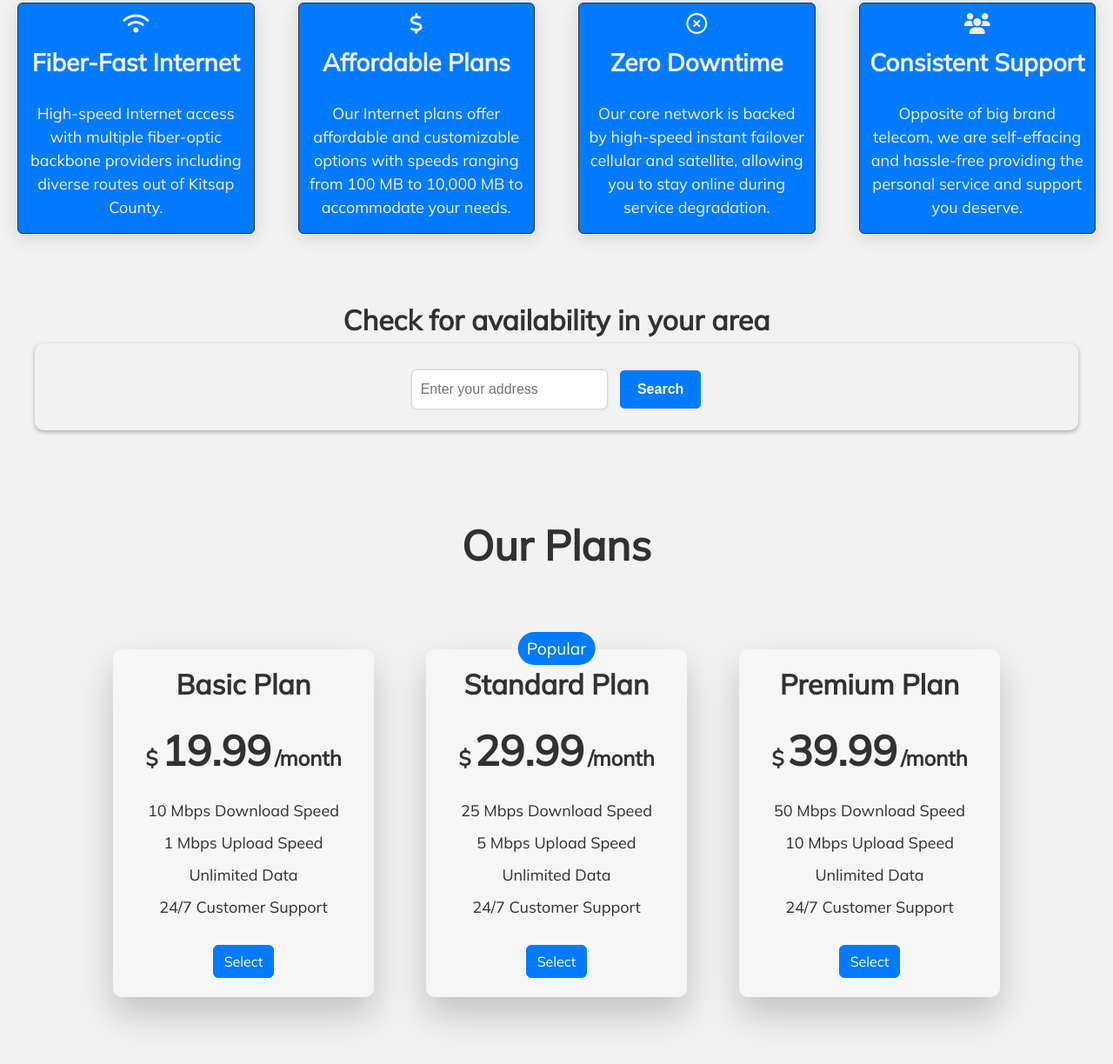
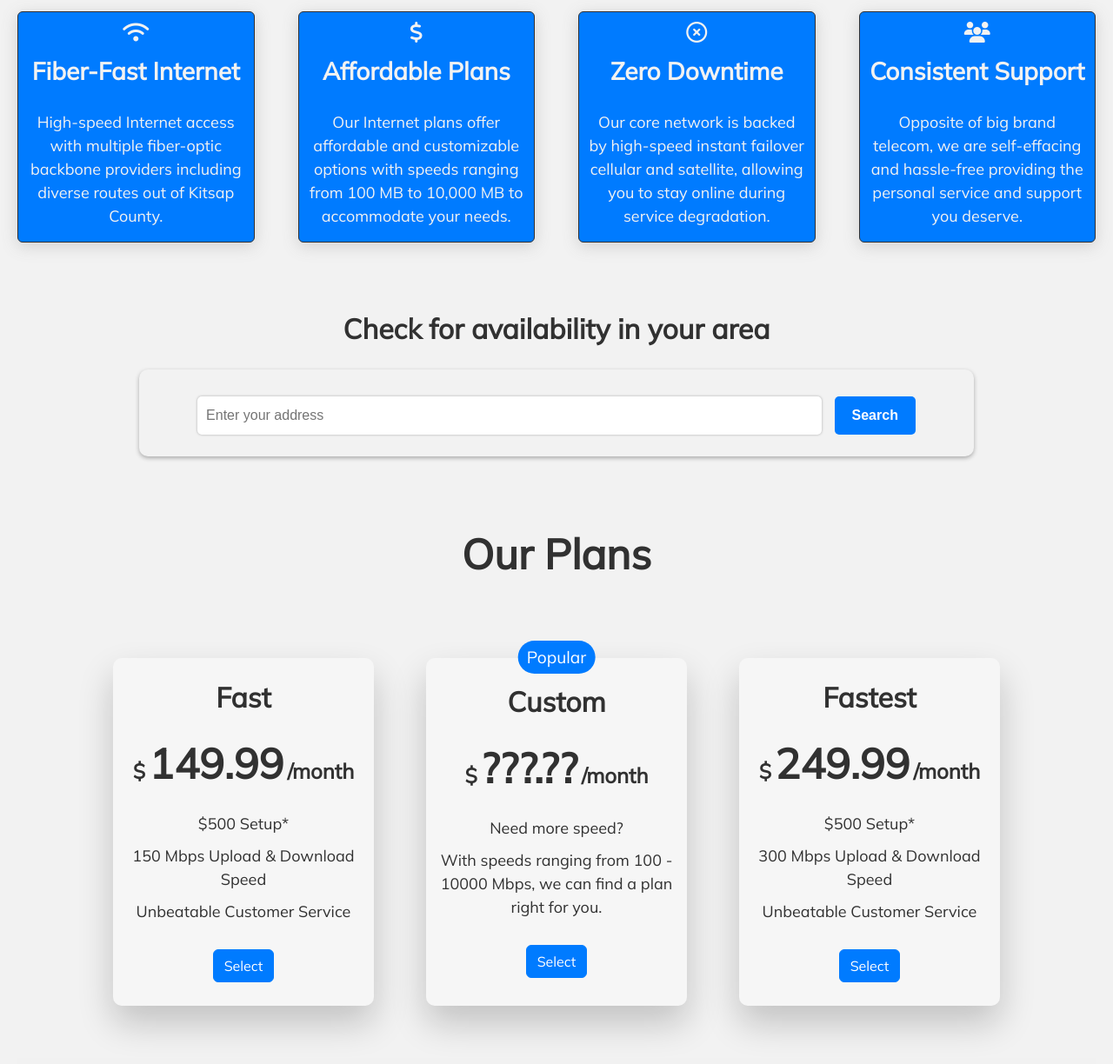
Before and after one commit to zdhenard42/kitsapStatic, a plain HTML site: page index.html in a window 1280 px wide. Shown: the part 759-1983 px from the top of the page at 87% size. Drawn offline with nearby package versions, Linux system fonts and the light colour scheme; some packages are replaced by stand-ins of ours.

Commit message:
plans section changes

```diff
--- a/css/address.css
+++ b/css/address.css
@@ -3,6 +3,7 @@
   flex-direction: column;
   align-items: center;
   text-align: center;
+  row-gap: 20px;
   height: 250px;
   padding: 30px 20px;
 }
@@ -13,7 +14,7 @@
 
 .search-container form {
   height: 100px;
-  width: 100%;
+  width: 80%;
   min-width: 200px;
   background-color: #f2f2f2;
   font-family: Arial, sans-serif;
@@ -49,6 +50,10 @@ input[type="text"] {
   box-shadow: 0px 0px 3px rgba(0, 0, 0, 0.3);
   width: 70%;
   margin-top: 10px;
+}
+
+.input-container {
+  width: 90%;
 }
 
 .result-container {
--- a/css/style.css
+++ b/css/style.css
@@ -40,9 +40,9 @@ a {
 }
 
 .features-section .header {
+  font-size: 3rem;
+  margin-bottom: 60px;
   text-align: center;
-  font-size: 3rem;
-  margin-bottom: 50px;
 }
 
 .card-section {
--- a/index.html
+++ b/index.html
@@ -119,7 +119,7 @@
     </section>
     <!-- Features section -->
     <section class="features-section reveal">
-      <div class="header">What to expect</div>
+      <div class="header">What you can expect</div>
       <div class="card-section">
         <div class="card">
           <div class="card-details">
@@ -189,47 +189,43 @@
         <h2>Our Plans</h2>
       </div>
       <div class="plan-box">
-        <h3>Basic Plan</h3>
+        <h3>Fast</h3>
         <div class="price">
           <span class="currency">$</span>
-          <span class="amount">19.99</span>
+          <span class="amount">149.99</span>
           <span class="period">/month</span>
         </div>
         <ul>
-          <li>10 Mbps Download Speed</li>
-          <li>1 Mbps Upload Speed</li>
-          <li>Unlimited Data</li>
-          <li>24/7 Customer Support</li>
+          <li>$500 Setup*</li>
+          <li>150 Mbps Upload & Download Speed</li>
+          <li>Unbeatable Customer Service</li>
         </ul>
         <a href="#" class="btn btn-primary">Select</a>
       </div>
       <div class="plan-box popular">
-        <h3>Standard Plan</h3>
+        <h3>Custom</h3>
         <div class="price">
           <span class="currency">$</span>
-          <span class="amount">29.99</span>
+          <span class="amount">???.??</span>
           <span class="period">/month</span>
         </div>
         <ul>
-          <li>25 Mbps Download Speed</li>
-          <li>5 Mbps Upload Speed</li>
-          <li>Unlimited Data</li>
-          <li>24/7 Customer Support</li>
+          <li>Need more speed?</li>
+          <li>With speeds ranging from 100 - 10000 Mbps, we can find a plan right for you.</li>
         </ul>
         <a href="#" class="btn btn-primary">Select</a>
       </div>
       <div class="plan-box">
-        <h3>Premium Plan</h3>
+        <h3>Fastest</h3>
         <div class="price">
           <span class="currency">$</span>
-          <span class="amount">39.99</span>
+          <span class="amount">249.99</span>
           <span class="period">/month</span>
         </div>
         <ul>
-          <li>50 Mbps Download Speed</li>
-          <li>10 Mbps Upload Speed</li>
-          <li>Unlimited Data</li>
-          <li>24/7 Customer Support</li>
+          <li>$500 Setup*</li>
+          <li>300 Mbps Upload & Download Speed</li>
+          <li>Unbeatable Customer Service</li>
         </ul>
         <a href="#" class="btn btn-primary">Select</a>
       </div>
```
